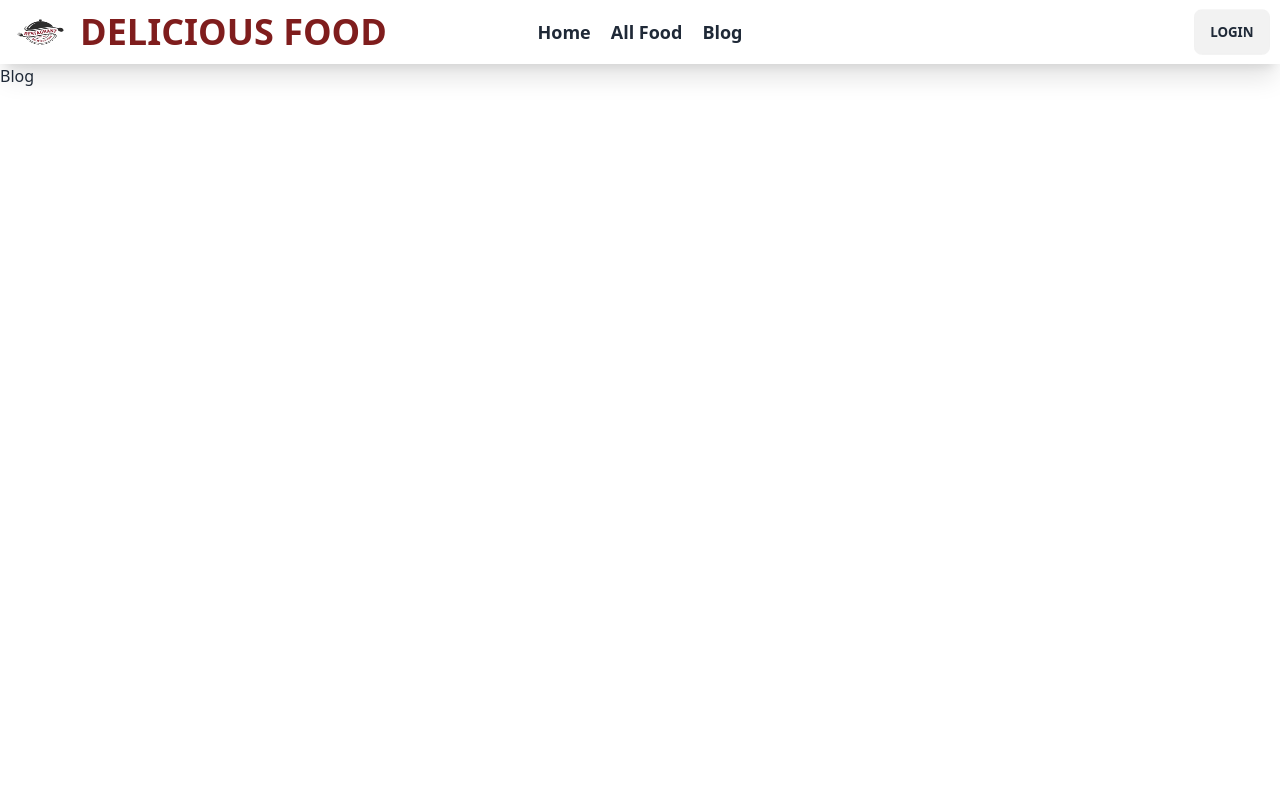
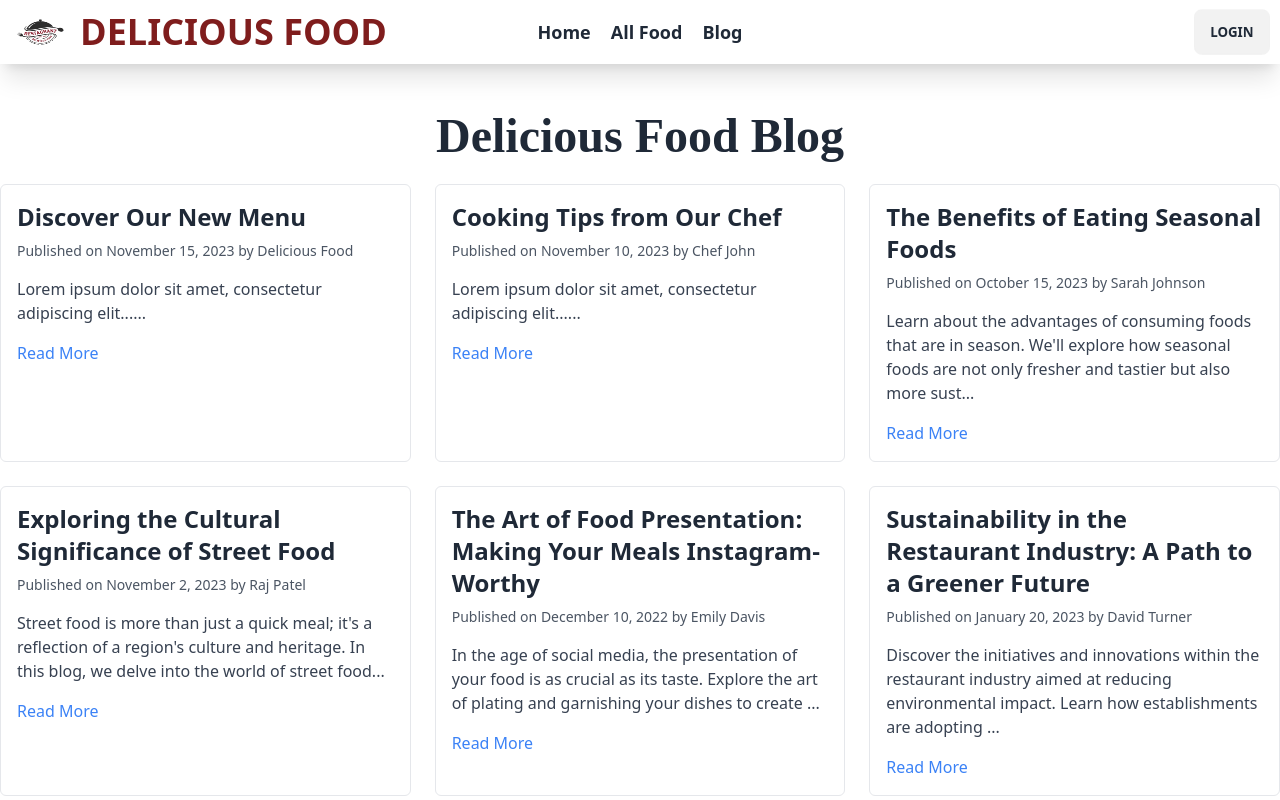
Before and after one commit to Sabbir6644/Delicious-Food-client, a React (Vite) app: page /blog in a window 1280 px wide. Shown: the top 800 px of the page. Built offline with nearby package versions, Linux system fonts and the light colour scheme; no server answers.

Commit message:
add react spiner

```diff
--- a/package.json
+++ b/package.json
@@ -17,9 +17,11 @@
     "pigeon-maps": "^0.21.3",
     "react": "^18.2.0",
     "react-axios": "^2.0.6",
+    "react-content-loader": "^6.2.1",
     "react-dom": "^18.2.0",
     "react-helmet-async": "^1.3.0",
     "react-icons": "^4.11.0",
+    "react-native-svg": "^13.14.0",
     "react-router-dom": "^6.18.0",
     "sort-by": "^1.2.0",
     "sweetalert2": "^11.9.0"
--- a/src/Components/Home/TopSellingFood/TopSellingFood.jsx
+++ b/src/Components/Home/TopSellingFood/TopSellingFood.jsx
@@ -3,6 +3,7 @@ import useAxios from "../../../Hooks/useAxios";
 import { useQuery } from "@tanstack/react-query";
 import TopSellingCard from "./TopSellingCard";
 import { Link } from "react-router-dom";
+import MyListLoader from "../../Pages/Spiner/MyListLoader";
 
 
 const TopSellingFood = () => {
@@ -12,7 +13,7 @@ const TopSellingFood = () => {
           const res = await axios.get('/topSellingFood');
           return res;
      }
-     const { data, isFetching} = useQuery({
+     const { data, isFetching } = useQuery({
           queryKey: ['allFoodsCount'],
           queryFn: topSellingFood,
      });
@@ -24,15 +25,25 @@ const TopSellingFood = () => {
                </div>
                <div className="my-4">
 
-                    <div className="grid grid-cols-1 md:grid-cols-2 lg:grid-cols-3 gap-2">
+
                          {isFetching ? (
-                              <p>Loading...</p>
+                              <div className='flex justify-center'>
+                                   <MyListLoader></MyListLoader>
+                              </div>
+
+
                          ) : (
-                              data.data.map((topFood, index) => (
-                                   <TopSellingCard key={index} topFood={topFood}></TopSellingCard>
-                              ))
-                         )}
-                    </div>
+                         <div className="grid grid-cols-1 md:grid-cols-2 lg:grid-cols-3 gap-2">
+
+                              {
+                                   data.data.map((topFood, index) => (
+                                        <TopSellingCard key={index} topFood={topFood}></TopSellingCard>
+                                   ))
+                              }
+
+                         </div>
+                        ) }
+
 
 
                     <div className="flex justify-center items-center my-5">
--- a/src/Components/Pages/AllFoods/AllFoods.jsx
+++ b/src/Components/Pages/AllFoods/AllFoods.jsx
@@ -3,6 +3,7 @@ import { useEffect, useState } from "react";
 import { Helmet } from "react-helmet-async";
 import useAxios from "../../../Hooks/useAxios";
 import AllFoodCard from "./AllFoodCard";
+import MyListLoader from "../Spiner/MyListLoader";
 
 
 const AllFoods = () => {
@@ -88,7 +89,9 @@ const AllFoods = () => {
                     {
 
                               isLoading? (
-                                   <p>Loading...</p>
+                                   <div className='flex justify-center'>
+                                   <MyListLoader></MyListLoader>
+                              </div>
                               ): (
                                    <div className="grid grid-cols-2 gap-2">
                                    {foodCard?.map((food) => (
--- a/src/Components/Pages/Blogs/Blog.jsx
+++ b/src/Components/Pages/Blogs/Blog.jsx
@@ -1,13 +1,74 @@
 import { Helmet } from "react-helmet-async";
+import BlogCard from "./BlogCard";
 
 
 const Blog = () => {
+     const blogs = [
+          {
+            id: 1,
+            title: 'Discover Our New Menu',
+            date: 'November 15, 2023',
+            author: 'Delicious Food',
+            content: 'Lorem ipsum dolor sit amet, consectetur adipiscing elit...',
+          },
+          {
+            id: 2,
+            title: 'Cooking Tips from Our Chef',
+            date: 'November 10, 2023',
+            author: 'Chef John',
+            content: 'Lorem ipsum dolor sit amet, consectetur adipiscing elit...',
+          },
+          {
+               "title": "The Benefits of Eating Seasonal Foods",
+               "date": "October 15, 2023",
+               "author": "Sarah Johnson",
+               "content": "Learn about the advantages of consuming foods that are in season. We'll explore how seasonal foods are not only fresher and tastier but also more sustainable. Discover the health benefits and tips for incorporating seasonal produce into your diet."
+           },
+           {
+               "title": "Exploring the Cultural Significance of Street Food",
+               "date": "November 2, 2023",
+               "author": "Raj Patel",
+               "content": "Street food is more than just a quick meal; it's a reflection of a region's culture and heritage. In this blog, we delve into the world of street food, examining its history, unique flavors, and the communities that create these delectable dishes."
+           },
+           {
+               "title": "The Art of Food Presentation: Making Your Meals Instagram-Worthy",
+               "date": "December 10, 2022",
+               "author": "Emily Davis",
+               "content": "In the age of social media, the presentation of your food is as crucial as its taste. Explore the art of plating and garnishing your dishes to create visually appealing, Instagram-worthy meals. We'll share expert tips and tricks for enhancing your culinary creations."
+           },
+           {
+               "title": "Sustainability in the Restaurant Industry: A Path to a Greener Future",
+               "date": "January 20, 2023",
+               "author": "David Turner",
+               "content": "Discover the initiatives and innovations within the restaurant industry aimed at reducing environmental impact. Learn how establishments are adopting sustainable practices, from sourcing local ingredients to minimizing food waste."
+           },
+           {
+               "title": "The Comfort Food Connection: How It Impacts Our Mood and Well-Being",
+               "date": "February 14, 2023",
+               "author": "Dr. Ava Mitchell",
+               "content": "Comfort food has a unique way of affecting our emotions and well-being. This blog explores the psychology behind comfort foods and the science of why they make us feel better. Find out how to enjoy these dishes in moderation for a positive impact on your mood."
+           }
+          // Add more blog items here
+        ];
      return (
           <div>
                <Helmet>
                     <title>Delicious food | Blog</title>
                </Helmet>
-             <h2>Blog</h2>
+
+             <div className="min-h-screen  py-8">
+             <div className="py-4 mb-2">
+                    <h2 className="text-5xl font-bold text-center font-rancho">Delicious Food Blog</h2>
+               </div>
+      <div className="container mx-auto">
+        <div className="grid grid-cols-1 md:grid-cols-2 lg:grid-cols-3 gap-6">
+          {blogs.map((blog) => (
+            <BlogCard key={blog.id} blog={blog} />
+          ))}
+        </div>
+      </div>
+    </div>
+
           </div>
      );
 };
--- /dev/null
+++ b/src/Components/Pages/Blogs/BlogCard.jsx
@@ -0,0 +1,19 @@
+/* eslint-disable react/prop-types */
+
+
+const BlogCard = ({blog}) => {
+     return (
+          <div className="bg-white rounded-md border  p-4">
+          <h2 className="text-2xl font-semibold text-gray-800">{blog.title}</h2>
+          <p className="text-gray-600 text-sm mt-2">
+            Published on {blog.date} by {blog.author}
+          </p>
+          <p className="text-gray-700 mt-4">{blog.content.substring(0, 150)}...</p>
+          <a href='' className="text-blue-500 hover:underline mt-4 block">
+            Read More
+          </a>
+        </div>
+     );
+};
+
+export default BlogCard;
--- /dev/null
+++ b/src/Components/Pages/Spiner/MyListLoader.jsx
@@ -0,0 +1,20 @@
+
+import { List } from 'react-content-loader';
+
+const MyListLoader = () => {
+     return (
+          <div>
+
+          <List
+            backgroundColor="#f3f3f3" // Set the background color
+            backgroundOpacity={0.7} // Set the background opacity
+            primaryColor="#ecebeb" // Set the primary color of the loader
+            secondaryColor="#ffffff" // Set the secondary color of the loader
+            width={400} // Set the width of the loader
+            height={200} // Set the height of the loader
+          />
+        </div>
+     );
+};
+
+export default MyListLoader;
```
Also changed, not shown: 1 other file (tests, documents, lock files or other folders).
